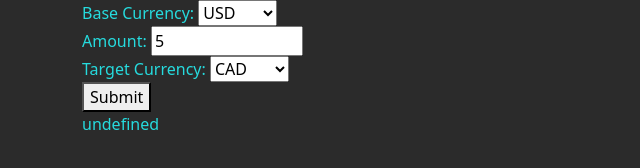
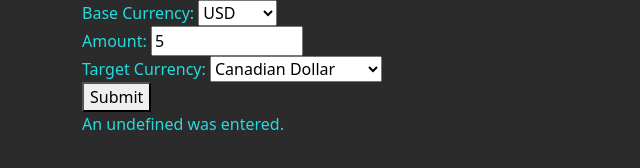
Before and after one commit to brandonfullstack/currency-exchanger, a website built with webpack: page src/index.html in a window 1280 px wide. Both pictures are taken after typing "5" into the empty fields and a click on the button "Submit". Shown: the whole page, without its empty margins (0-640 px from the left). Built offline with nearby package versions, Linux system fonts and the light colour scheme; no server answers.

Commit message:
Add currencies and refactor

```diff
--- a/src/index.html
+++ b/src/index.html
@@ -11,7 +11,7 @@
       <label>Base Currency:</label>
       <select id="baseCurrency" required>
         <option>Choose</option>
-        <option selected="selected" value="USX">USD</option>
+        <option selected="selected" value="USD">USD</option>
         <option value="CAD">CAD</option>
         <option value="EUR">EUR</option>
       </select>
@@ -22,9 +22,12 @@
       <label>Target Currency:</label>
       <select id="targetCurrency" required>
         <option>Choose</option>
-        <option selected="selected" value="CAD">CAD</option>
-        <option value="USD">USD</option>
-        <option value="EUR">EUR</option>
+        <option selected="selected" value="CAD">	Canadian Dollar</option>
+        <option value="USD">United States Dollar</option>
+        <option value="EUR">Euro</option>
+        <option value="KRW">South Korean Won</option>
+        <option value="CNY">Chinese Renminbi</option>
+        <option value="JMD">Jamaican Dollar</option>
       </select>
       <br>
       <button type="submit">Submit</button>
--- a/src/index.js
+++ b/src/index.js
@@ -7,20 +7,12 @@ import CurrencyConversion from './exchange-rate';
 
 async function getResult(baseCurrency, targetCurrency, amount) {
   const response = await CurrencyConversion.getResult(baseCurrency, targetCurrency, amount);
-  if (response) {
+  if (response.result === "success") {
     printResult(response);
   } else {
     printError(response);
   }
 }
-
-// async function getRate(baseCurrency, targetCurrency, amount) {
-//   const response = await Promise.all([
-//     ExchangeRate.getRate(baseCurrency, targetCurrency, amount)
-//   ]);
-
-//   calcRate(response);
-// }
 
 //UI Logic
 
@@ -28,14 +20,15 @@ function printResult(response) {
   let convertedDiv = document.getElementById('convertedDiv');
   let inputAmount = document.getElementById("inputAmount").value;
   let convertedAmount = response.conversion_result;
-  convertedDiv.innerText = convertedAmount;
+  const targetCurrency = document.getElementById("targetCurrency").value;
+  convertedDiv.innerText = convertedAmount + ` ${targetCurrency}`;
   console.log(response.conversion_result);
   console.log(inputAmount);
   console.log(convertedAmount);
 }
 
 function printError(response) {
-  document.querySelector('#convertedDiv').innerText = `An ${response[0]['error-type']} was entered.`;
+  document.querySelector('#convertedDiv').innerText = `An ${response['error-type']} was entered.`;
 }
 
 function handleFormSubmission(event) {
```
